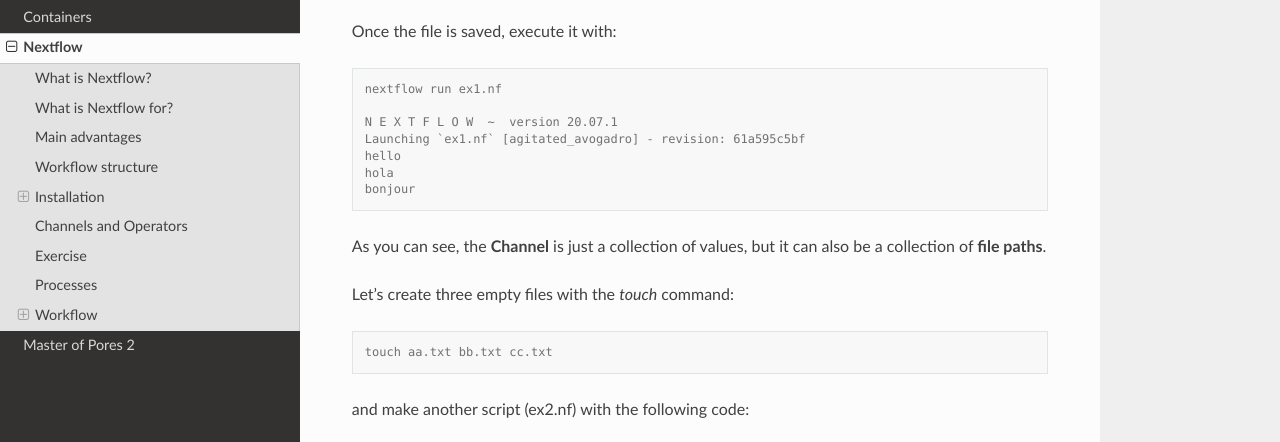
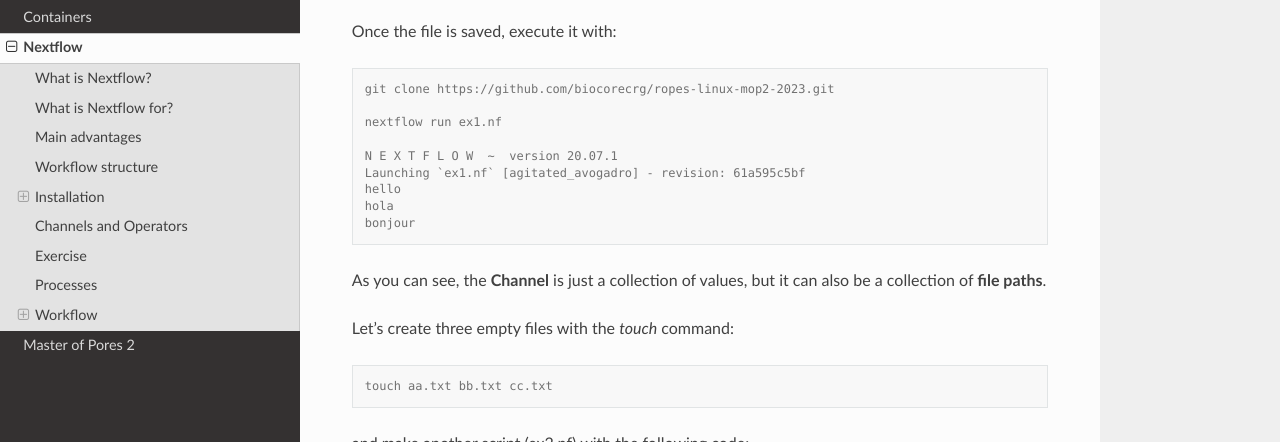
Before and after one commit to biocorecrg/ropes-linux-mop2-2023, a Sphinx documentation site: the page built from docs/nextflow.rst, in a window 1280 px wide and 900 px high, scrolled down 4520 px, cut to the strip 178-620 px from the top of the window. Built offline with Sphinx 7.4.7 and the Read the Docs theme 2.0.0, drawn with Linux system fonts in a browser that asks for light colours.

Commit message:
Update nextflow.rst

```diff
--- a/docs/nextflow.rst
+++ b/docs/nextflow.rst
@@ -149,6 +149,9 @@
 Once the file is saved, execute it with:
 
 .. code-block:: console
+
+
+	git clone https://github.com/biocorecrg/ropes-linux-mop2-2023.git
 
 	nextflow run ex1.nf
 
```
